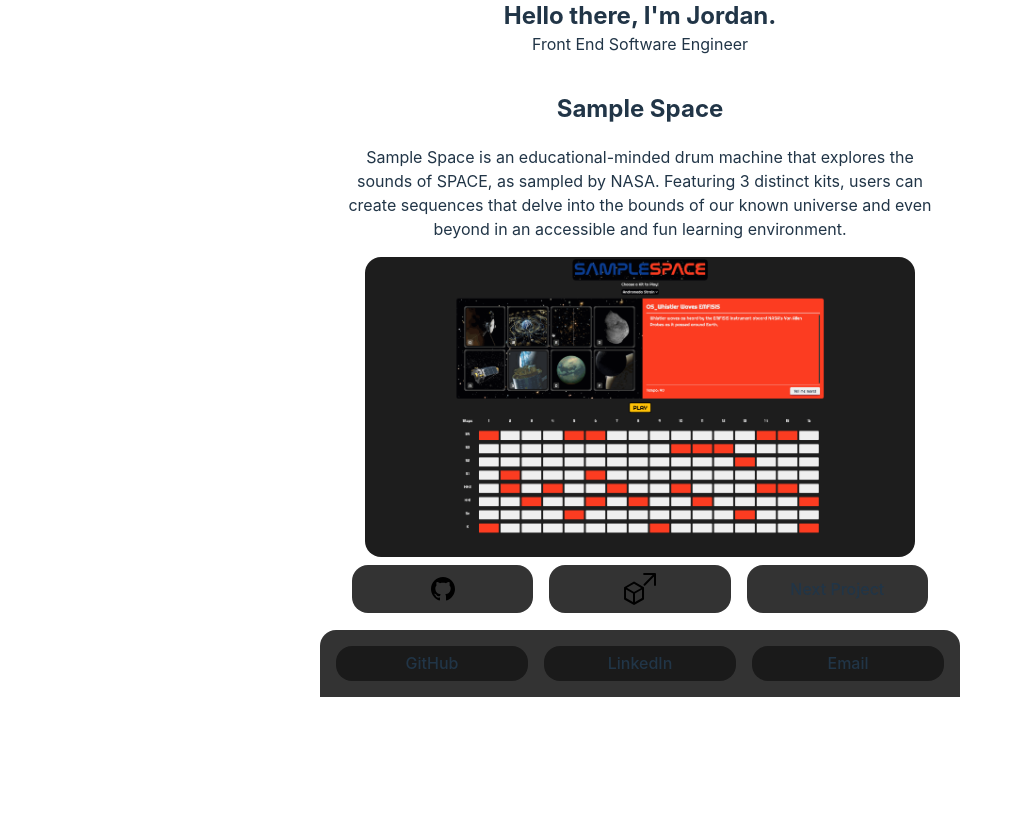
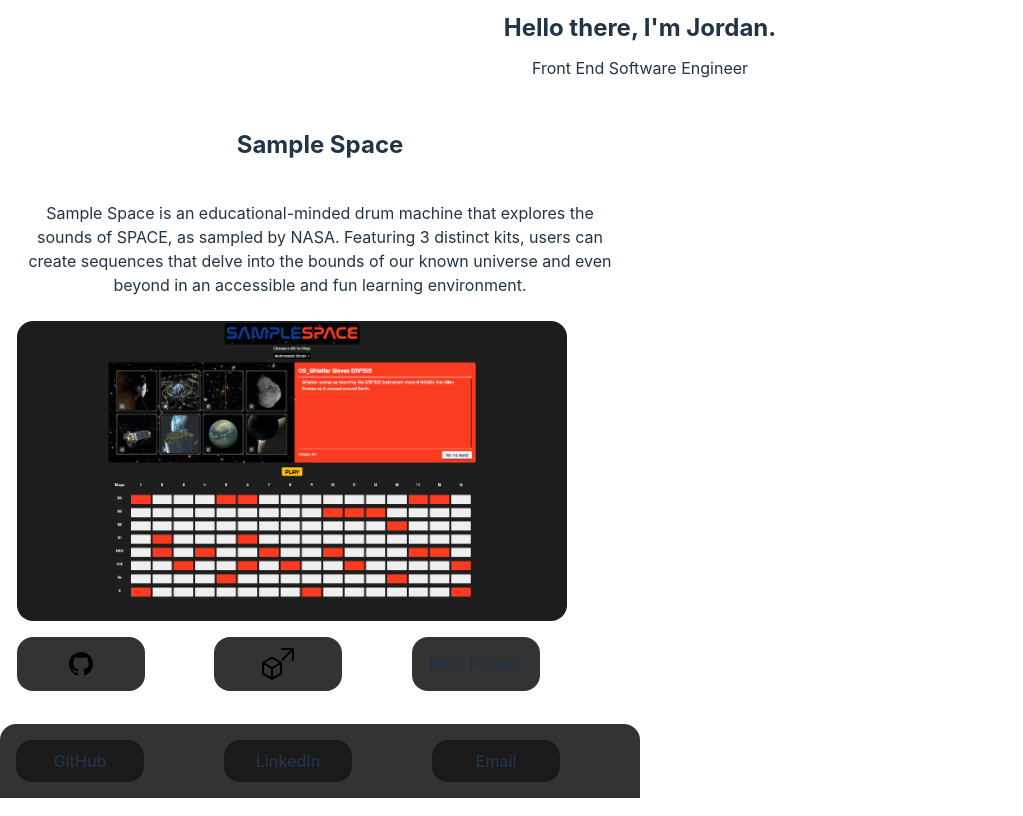
Before and after one commit to jskomal/portfolio, a React (Vite) app: page / in a window 1280 px wide. Shown: the whole page, without its empty margins (0-1023 px from the left). Built offline with nearby package versions, Linux system fonts and the light colour scheme.

Commit message:
Fix Styling... again

```diff
--- a/src/App.css
+++ b/src/App.css
@@ -1,11 +1,27 @@
 #root {
+  margin: 0 auto;
+  min-width: 320px;
   max-width: 1280px;
-  margin: 0 auto;
   text-align: center;
+}
+
+main {
   display: flex;
   flex-direction: column;
   align-items: center;
   justify-content: space-between;
+  height: 100vh;
+}
+
+header {
+  background-color: #333;
+  border-bottom-left-radius: 1rem;
+  border-bottom-right-radius: 1rem;
+  min-width: 350px;
+  width: 50vw;
+  max-width: 650px;
+  padding: 1rem;
+  margin-bottom: 1rem;
 }
 
 .project {
@@ -15,15 +31,13 @@
   border: 1px solid white;
   padding: 1rem;
   border-radius: 1rem;
-  display: flex;
-  flex-direction: column;
-  justify-content: space-between;
-  align-items: center;
+  display: grid;
+  gap: 0.5rem;
 }
 
 h1,
 h2 {
-  line-height: 0;
+  line-height: 1;
   font-size: 1.5rem;
 }
 
@@ -51,7 +65,7 @@
 a {
   display: grid;
   place-content: center;
-  padding: 0.3rem;
+  padding: 0.5rem;
   border-radius: 1rem;
   border: 1px solid transparent;
   font-size: 1em;
@@ -62,6 +76,9 @@
   transition: border-color 0.25s;
   text-decoration: none;
   color: inherit;
+  min-width: 80px;
+  width: 10vw;
+  max-width: 150px;
 }
 
 a:hover {
@@ -80,6 +97,10 @@
   background-color: #333;
   border-top-left-radius: 1rem;
   border-top-right-radius: 1rem;
+  min-width: 350px;
+  width: 50vw;
+  max-width: 650px;
+  margin-top: 1rem;
 }
 
 footer > a {
```
